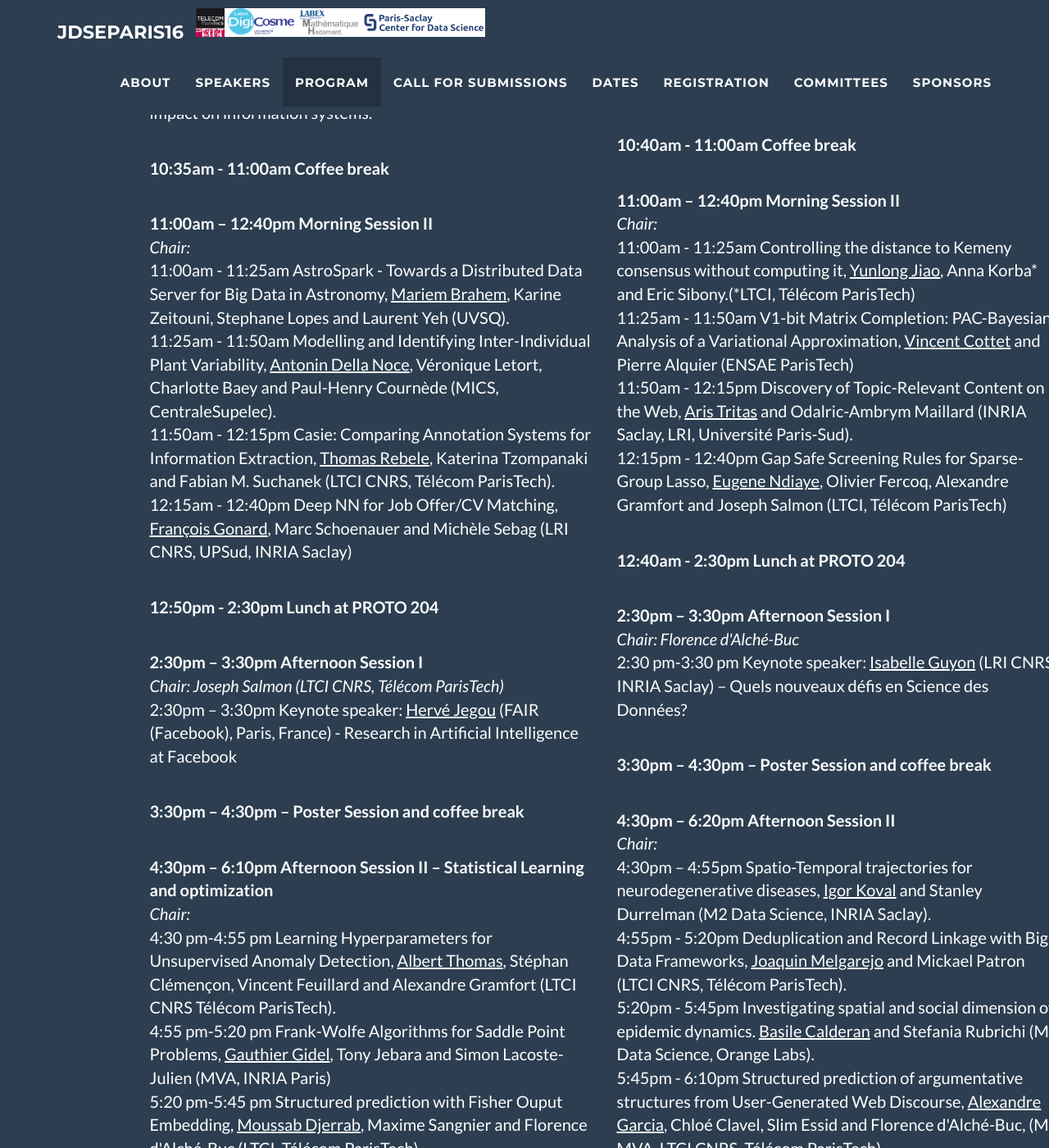
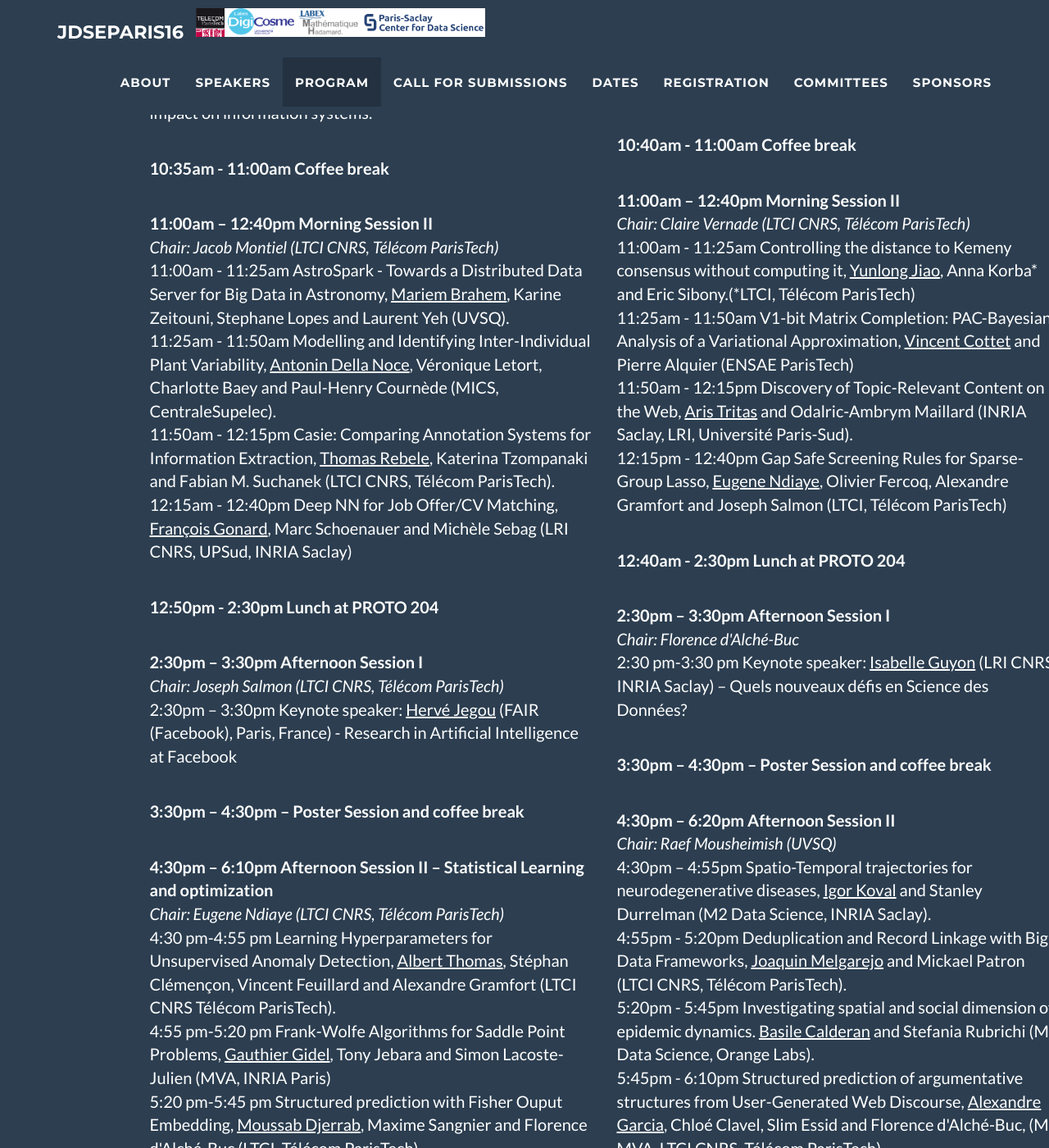
Before and after one commit to bigmine/jDSParis16, a Jekyll site: the page built from index.html, in a window 1280 px wide and 1400 px high, scrolled down 2213 px. Shown: the whole window at 82% size. Built offline with Jekyll 4.4.1, drawn with Linux system fonts in a browser that asks for light colours.

Commit message:
Add session chairs

```diff
--- a/_includes/program.html
+++ b/_includes/program.html
@@ -31,7 +31,7 @@
                       <br>
                       <b>11:00am – 12:40pm Morning Session II</b>
                       <br>
-                      <i>Chair: </i>
+                      <i>Chair: Jacob Montiel (LTCI CNRS, Télécom ParisTech)</i>
                       <br>
                       11:00am - 11:25am AstroSpark - Towards a Distributed Data Server for Big Data in Astronomy, <u>Mariem Brahem</u>, Karine Zeitouni, Stephane Lopes and Laurent Yeh (UVSQ).
                       <br>
@@ -61,7 +61,7 @@
                       <br>
                       <b>4:30pm – 6:10pm Afternoon Session II – Statistical Learning and optimization</b>
                       <br>
-                      <i>Chair: </i>
+                      <i>Chair: Eugene Ndiaye (LTCI CNRS, Télécom ParisTech)</i>
                       <br>
                       4:30 pm-4:55 pm Learning Hyperparameters for Unsupervised Anomaly Detection, <u>Albert Thomas</u>, Stéphan Clémençon, Vincent Feuillard and Alexandre Gramfort (LTCI CNRS Télécom ParisTech).
                       <br>
@@ -95,7 +95,7 @@
                       <br>
                       <b>11:00am – 12:40pm Morning Session II</b>
                       <br>
-                      <i>Chair: </i>
+                      <i>Chair: Claire Vernade (LTCI CNRS, Télécom ParisTech)</i>
                       <br>
                       11:00am - 11:25am Controlling the distance to Kemeny consensus without computing it, <u>Yunlong Jiao</u>, Anna Korba* and Eric Sibony.(*LTCI, Télécom ParisTech)
                       <br>
@@ -125,7 +125,7 @@
                       <br>
                       <b>4:30pm – 6:20pm Afternoon Session II</b>
                       <br>
-                      <i>Chair: </i>
+                      <i>Chair: Raef Mousheimish (UVSQ)</i>
                       <br>
                       4:30pm – 4:55pm Spatio-Temporal trajectories for neurodegenerative diseases, <u>Igor Koval</u> and Stanley Durrelman (M2 Data Science, INRIA Saclay).
                       <br>
```
